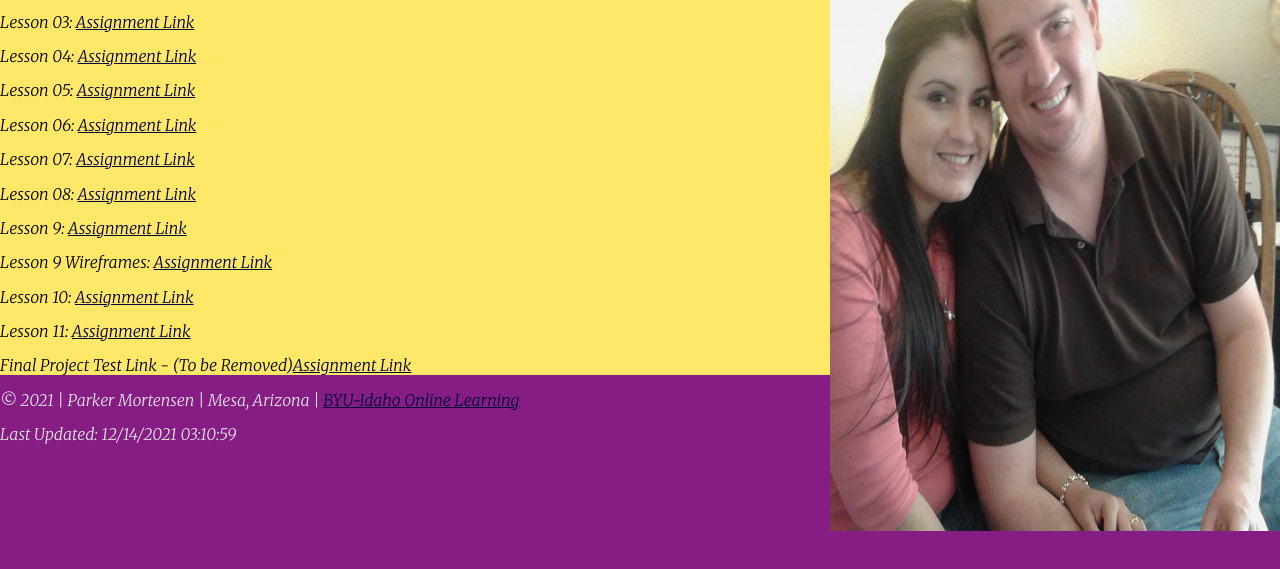
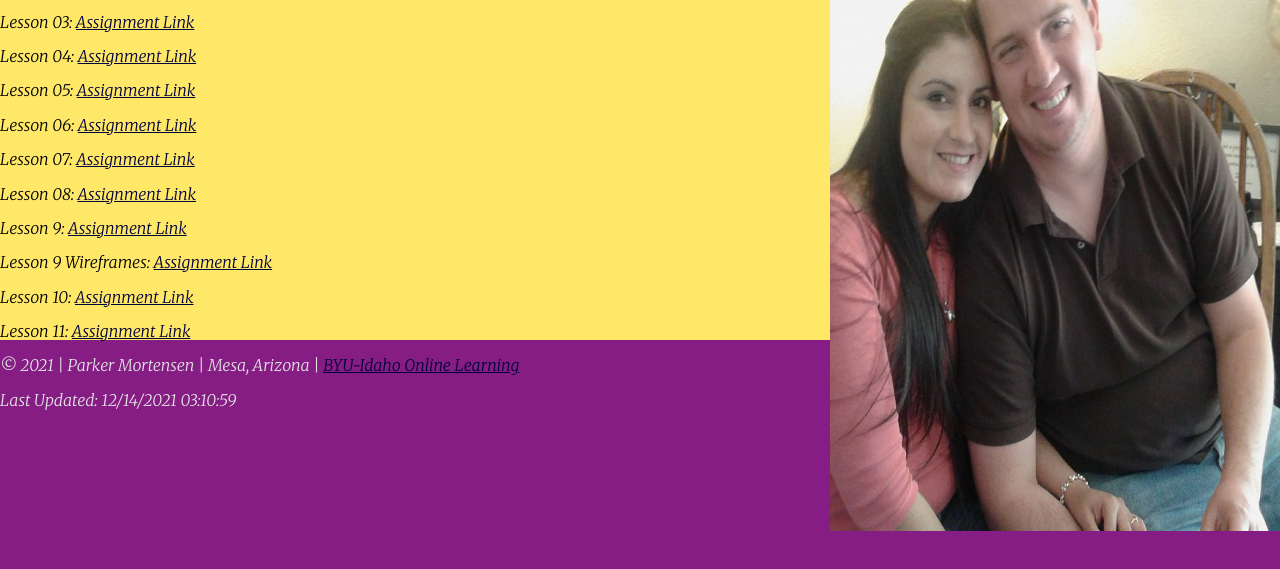
Before and after one commit to ParaguaySnowman/wdd230, a plain HTML site: page index.html in a window 1280 px wide. Shown: the part 149-718 px from the top of the page. Drawn offline with Linux system fonts and the light colour scheme.

Commit message:
removed final project link per instructions

```diff
--- a/index.html
+++ b/index.html
@@ -35,7 +35,6 @@
         <p>Lesson 9 Wireframes: <a href="/wdd230/home-wireframes.html">Assignment Link</a></p>
         <p>Lesson 10: <a href="/wdd230/lesson10/preston-10.html">Assignment Link</a></p>
         <p>Lesson 11: <a href="/wdd230/lesson11/index.html">Assignment Link</a></p>
-        <p>Final Project Test Link - (To be Removed)<a href="/wdd230/final-project/index.html">Assignment Link</a></p>
     </main>
 
     <footer>
```
